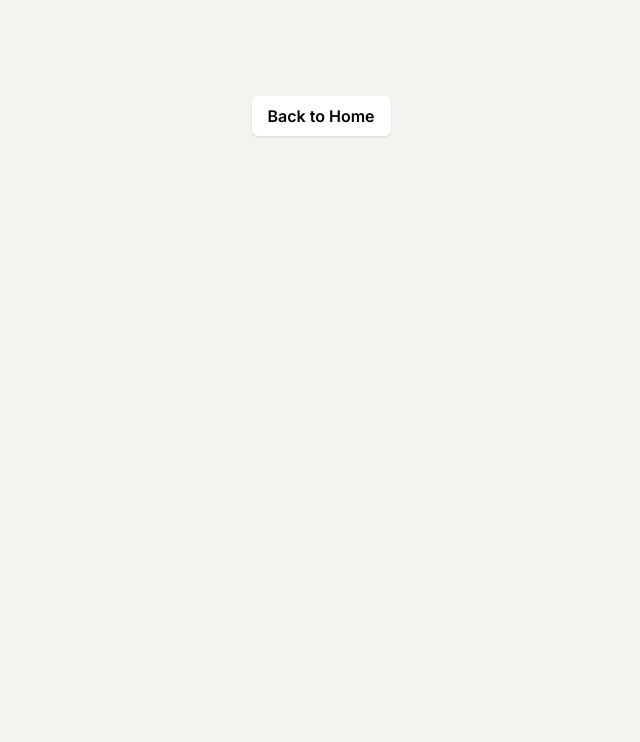
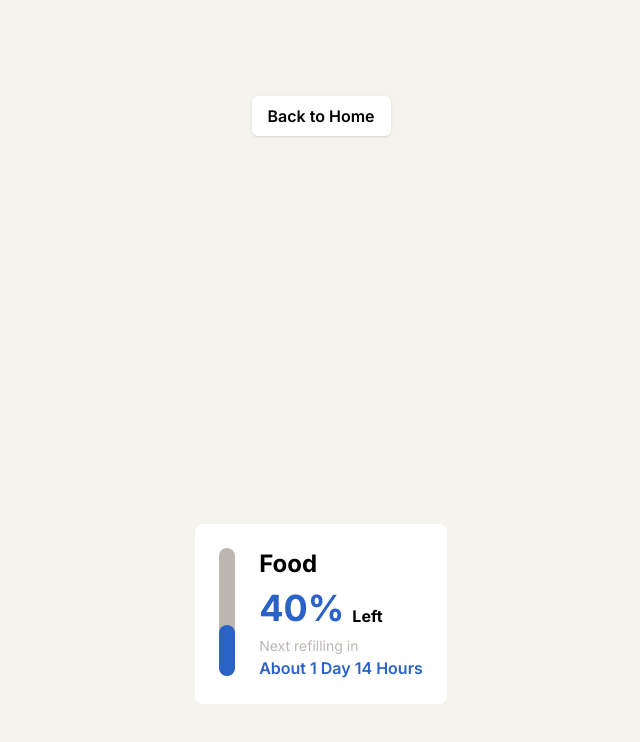
Before and after one commit to Piinxluna/ES-Smeow-Home, a Next.js app in the folder smeow-home/: page /water in a window 1280 px wide. Shown: the top 742 px of the page, without its empty margins (319-959 px from the left). Built offline with nearby package versions, Linux system fonts and the light colour scheme.

Commit message:
update component: remaining for both water and food

```diff
--- a/smeow-home/src/app/food/page.tsx
+++ b/smeow-home/src/app/food/page.tsx
@@ -1,10 +1,12 @@
 import Button from '@/components/basic/Button'
 import BacktoHomeButton from '@/components/basic/BackToHomeButton'
+import ShowLeft from '@/components/basic/Remaining'
 
 export default function Home() {
   return (
     <main className='flex min-h-screen flex-col items-center justify-between p-24'>
       <BacktoHomeButton/>
+      <ShowLeft variant='food'>87</ShowLeft>
     </main>
   )
 }
--- a/smeow-home/src/app/water/page.tsx
+++ b/smeow-home/src/app/water/page.tsx
@@ -1,9 +1,11 @@
 import BacktoHomeButton from '@/components/basic/BackToHomeButton'
+import Remaining from '@/components/basic/Remaining'
 
 export default function Home() {
   return (
     <main className='flex min-h-screen flex-col items-center justify-between p-24'>
       <BacktoHomeButton/>
+      <Remaining variant='water'>40</Remaining>
     </main>
   )
 }
--- /dev/null
+++ b/smeow-home/src/components/basic/Remaining.tsx
@@ -0,0 +1,58 @@
+'use client';
+export default function ShowLeft({
+  variant = 'water',
+  children,
+  className = '',
+  target,
+}: {
+  variant?: 'water' | 'food';
+  children: React.ReactNode;
+  className?: string;
+  target?: string;
+}) {
+  let theme = 'font-semibold bg-white w-fit h-fit rounded-lg';
+  const childText = typeof children === 'string' ? children : '';
+  const childNumber = parseInt(childText);
+  const length = childNumber*36/100
+  if (variant === 'water') {
+    return (
+    <div className={`${theme} ${className} flex space-x-6 py-6 px-6 h-fit`}>
+        <div className="relative w-4 h-32 bg-lightgray2 rounded-full">
+            <div
+            className={`absolute bottom-0 w-full bg-eblue rounded-full`} style={{ height: `${children}%` }}>
+            </div>
+        </div>
+        <div className='flex flex-col space-between h-30'>
+            <h2 className='text-black text-2xl font-bold'>Food</h2>
+            <div className='flex flex-row py-2'>
+                <p className='text-eblue text-4xl font-bold'>{children}%</p>
+                <p className='text-l text-black font-bold ml-2 mt-4' >Left</p>
+            </div>
+            <p className='text-lightgray2 text-sm font-normal'>Next refilling in</p>
+            <p className='text-eblue text-md'>About 1 Day 14 Hours</p>
+        </div>
+    </div>
+    );
+  } else if (variant === 'food') {
+    return (
+      <div className={`${theme} ${className} flex space-x-6 py-6 px-6 h-fit`}>
+        <div className="relative w-4 h-32 bg-lightgray2 rounded-full">
+            <div
+            className={`absolute bottom-0 w-full bg-ebrown rounded-full`} style={{ height: `${children}%` }}>
+            </div>
+        </div>
+        <div className='flex flex-col space-between h-30'>
+            <h2 className='text-black text-2xl font-bold'>Food</h2>
+            <div className='flex flex-row py-2'>
+                <p className='text-ebrown text-4xl font-bold'>{children}%</p>
+                <p className='text-l text-black font-bold ml-2 mt-4' >Left</p>
+            </div>
+            <p className='text-lightgray2 text-sm font-normal'>Next refilling in</p>
+            <p className='text-ebrown text-md'>About 1 Day 14 Hours</p>
+        </div>
+      </div>
+    );
+  }
+
+  return null;
+}
```
